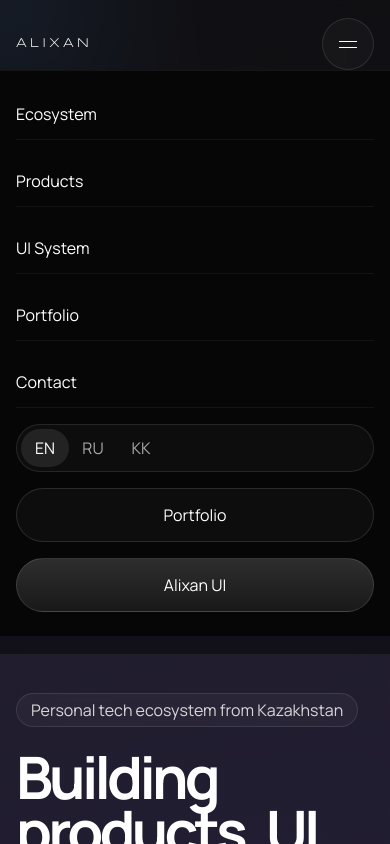
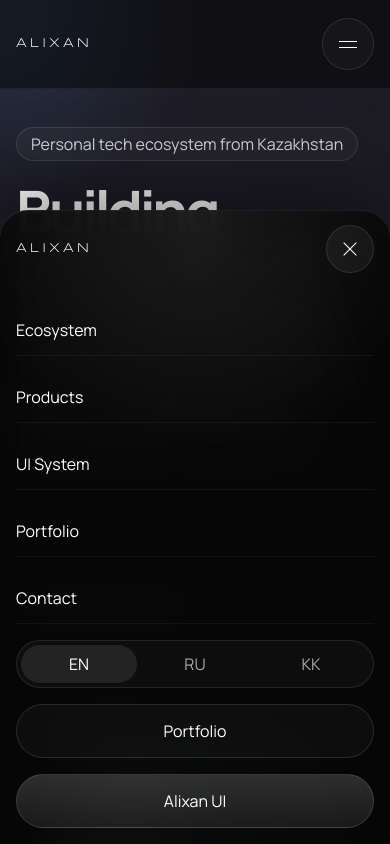
Before and after one commit to alixan-engineer/alixan, a Nuxt app: page / in a window 390 px wide. Both pictures are taken after a click on the button "Open navigation". Shown: the top 844 px of the page. Built offline with nearby package versions, Linux system fonts and the light colour scheme.

Commit message:
style: refactor main.scss for improved readability and consistency
feat: enhance mobile menu in AppHeader.vue with close button and teleport

i18n: add closeMenu translation for English, Kazakh, and Russian locales

chore: add VSCode settings for i18n-ally locales paths

```diff
--- a/app/assets/styles/main.scss
+++ b/app/assets/styles/main.scss
@@ -35,7 +35,11 @@
 	font-family: 'Manrope', sans-serif;
 	color: var(--text-primary);
 	background:
-    radial-gradient(circle at top left, rgba(255, 255, 255, 0.08), transparent 30%),
+		radial-gradient(
+			circle at top left,
+			rgba(255, 255, 255, 0.08),
+			transparent 30%
+		),
 		radial-gradient(circle at 82% 16%, $accent-violet, transparent 26%),
 		radial-gradient(circle at 70% 30%, $accent-blue, transparent 22%),
 		linear-gradient(180deg, #060606 0%, #050505 50%, #090909 100%);
@@ -86,7 +90,12 @@
 	width: 380px;
 	height: 380px;
 	border-radius: 50%;
-  background: radial-gradient(circle, rgba(80, 160, 255, 0.18), rgba(80, 160, 255, 0.03) 58%, transparent 75%);
+	background: radial-gradient(
+		circle,
+		rgba(80, 160, 255, 0.18),
+		rgba(80, 160, 255, 0.03) 58%,
+		transparent 75%
+	);
 	filter: blur(16px);
 	transition: opacity 240ms ease;
 }
@@ -147,10 +156,18 @@
 .loader-fade-enter-active,
 .loader-fade-leave-active,
 .page-enter-active,
-.page-leave-active,
+.page-leave-active {
+	transition:
+		opacity 0.5s ease,
+		transform 0.5s ease;
+}
+
 .menu-fade-enter-active,
 .menu-fade-leave-active {
-  transition: opacity 0.5s ease, transform 0.5s ease;
+	transition:
+		opacity 180ms ease,
+		transform 220ms cubic-bezier(0.22, 1, 0.36, 1);
+	will-change: opacity, transform;
 }
 
 .loader-fade-leave-to,
@@ -159,6 +176,11 @@
 .menu-fade-enter-from,
 .menu-fade-leave-to {
 	opacity: 0;
+}
+
+.menu-fade-enter-from,
+.menu-fade-leave-to {
+	transform: translate3d(0, 100%, 0);
 }
 
 main,
@@ -235,8 +257,19 @@
 }
 
 .mobile-menu {
-  border-top: 1px solid rgba(255, 255, 255, 0.06);
-  background: rgba(6, 6, 6, 0.92);
+	position: fixed;
+	left: 0;
+	right: 0;
+	bottom: 0;
+	z-index: 70;
+	padding: 10px 0 calc(16px + env(safe-area-inset-bottom));
+	border-top: 1px solid rgba(255, 255, 255, 0.1);
+	border-radius: 28px 28px 0 0;
+	background:
+		radial-gradient(circle at 50% 0%, rgba(255, 255, 255, 0.08), transparent 36%),
+		rgba(6, 6, 6, 0.96);
+	backdrop-filter: blur(22px);
+	box-shadow: 0 -24px 80px rgba(0, 0, 0, 0.42);
 }
 
 .mobile-menu__inner,
@@ -247,7 +280,42 @@
 }
 
 .mobile-menu__inner {
-  padding: 18px 0 24px;
+	padding: 4px 0 0;
+}
+
+.mobile-menu__header {
+	display: flex;
+	align-items: center;
+	justify-content: space-between;
+	gap: 18px;
+	padding-bottom: 16px;
+}
+
+.mobile-menu__close {
+	position: relative;
+	width: 48px;
+	height: 48px;
+	border: 1px solid var(--border);
+	border-radius: 999px;
+	background: rgba(255, 255, 255, 0.05);
+	padding: 0;
+}
+
+.mobile-menu__close span {
+	position: absolute;
+	top: 50%;
+	left: 50%;
+	width: 18px;
+	height: 1px;
+	background: var(--text-primary);
+}
+
+.mobile-menu__close span:first-child {
+	transform: translate(-50%, -50%) rotate(45deg);
+}
+
+.mobile-menu__close span:last-child {
+	transform: translate(-50%, -50%) rotate(-45deg);
 }
 
 .mobile-menu__nav a {
@@ -271,7 +339,9 @@
 	justify-content: center;
 	border-radius: 999px;
 	color: var(--text-secondary);
-  transition: background 180ms ease, color 180ms ease;
+	transition:
+		background 180ms ease,
+		color 180ms ease;
 }
 
 .language-switcher__item.is-active {
@@ -363,9 +433,21 @@
 	transform: translateX(-50%);
 	border-radius: 50%;
 	background:
-    radial-gradient(circle at 30% 30%, rgba(255, 255, 255, 0.72), rgba(143, 199, 255, 0.26) 24%, rgba(0, 0, 0, 0.04) 56%, transparent 74%),
-    linear-gradient(145deg, rgba(255, 255, 255, 0.22), rgba(255, 255, 255, 0.04));
-  box-shadow: inset 0 0 45px rgba(255, 255, 255, 0.1), 0 30px 90px rgba(95, 128, 255, 0.14);
+		radial-gradient(
+			circle at 30% 30%,
+			rgba(255, 255, 255, 0.72),
+			rgba(143, 199, 255, 0.26) 24%,
+			rgba(0, 0, 0, 0.04) 56%,
+			transparent 74%
+		),
+		linear-gradient(
+			145deg,
+			rgba(255, 255, 255, 0.22),
+			rgba(255, 255, 255, 0.04)
+		);
+	box-shadow:
+		inset 0 0 45px rgba(255, 255, 255, 0.1),
+		0 30px 90px rgba(95, 128, 255, 0.14);
 	animation: float-orb 9s ease-in-out infinite;
 }
 
@@ -395,14 +477,14 @@
 }
 
 .hero-visual__node--two {
-  top: 46%;
+	top: 32%;
 	right: 8%;
 	animation: float-node 7s ease-in-out infinite reverse;
 }
 
 .hero-visual__node--three {
 	left: 14%;
-  bottom: 42%;
+	bottom: 50%;
 	animation: float-node 8s ease-in-out infinite;
 }
 
@@ -447,7 +529,12 @@
 }
 
 .ecosystem-grid {
-  grid-template-columns: repeat(4, minmax(0, 1fr));
+	grid-template-columns: repeat(3, minmax(0, 1fr));
+	align-items: stretch;
+}
+
+.ecosystem-grid > .reveal-block {
+	height: 100%;
 }
 
 .ecosystem-card,
@@ -460,7 +547,23 @@
 .ecosystem-card {
 	@include hover-lift;
 	display: grid;
-  gap: 18px;
+	grid-template-rows: auto minmax(0, 1fr) auto;
+	gap: 22px;
+	height: 100%;
+	min-height: 280px;
+	padding: 32px;
+	overflow: hidden;
+}
+
+.ecosystem-card p {
+	margin: 0;
+	max-width: 92%;
+	font-size: 1.02rem;
+}
+
+.ecosystem-card .app-button {
+	width: 100%;
+	align-self: end;
 }
 
 .ecosystem-card h3,
@@ -494,7 +597,11 @@
 	border-bottom: 1px solid rgba(255, 255, 255, 0.08);
 	background:
 		radial-gradient(circle at 28% 20%, var(--product-glow), transparent 30%),
-    linear-gradient(135deg, rgba(255, 255, 255, 0.08), rgba(255, 255, 255, 0.02));
+		linear-gradient(
+			135deg,
+			rgba(255, 255, 255, 0.08),
+			rgba(255, 255, 255, 0.02)
+		);
 	position: relative;
 }
 
@@ -608,7 +715,10 @@
 	border: 1px solid rgba(255, 255, 255, 0.1);
 	color: var(--text-secondary);
 	background: rgba(255, 255, 255, 0.03);
-  transition: transform 180ms ease, color 180ms ease, border-color 180ms ease;
+	transition:
+		transform 180ms ease,
+		color 180ms ease,
+		border-color 180ms ease;
 }
 
 .build-public-panel__links a:hover {
@@ -671,7 +781,10 @@
 	justify-content: center;
 	border-radius: 999px;
 	border: 1px solid rgba(255, 255, 255, 0.12);
-  transition: transform 180ms ease, border-color 180ms ease, background 180ms ease;
+	transition:
+		transform 180ms ease,
+		border-color 180ms ease,
+		background 180ms ease;
 }
 
 .app-button:hover {
@@ -680,7 +793,11 @@
 }
 
 .app-button--primary {
-  background: linear-gradient(180deg, rgba(255, 255, 255, 0.16), rgba(255, 255, 255, 0.08));
+	background: linear-gradient(
+		180deg,
+		rgba(255, 255, 255, 0.16),
+		rgba(255, 255, 255, 0.08)
+	);
 }
 
 .app-button--ghost {
@@ -710,7 +827,9 @@
 .reveal-block {
 	opacity: 0;
 	transform: translateY(28px);
-  transition: opacity 0.7s ease, transform 0.7s ease;
+	transition:
+		opacity 0.7s ease,
+		transform 0.7s ease;
 }
 
 .reveal-block.is-visible {
@@ -761,6 +880,17 @@
 
 	.site-header__menu {
 		display: inline-block;
+	}
+
+	.mobile-menu .language-switcher {
+		display: grid;
+		grid-template-columns: repeat(3, minmax(0, 1fr));
+		width: 100%;
+	}
+
+	.mobile-menu .language-switcher__item {
+		min-width: 0;
+		width: 100%;
 	}
 
 	.hero-section__grid,
--- a/app/components/layout/AppHeader.vue
+++ b/app/components/layout/AppHeader.vue
@@ -48,9 +48,25 @@
       </div>
     </div>
 
+    <Teleport to="body">
       <Transition name="menu-fade">
-      <div v-if="isMenuOpen" class="mobile-menu">
+        <div v-show="isMenuOpen" class="mobile-menu">
           <div class="container mobile-menu__inner">
+            <div class="mobile-menu__header">
+              <NuxtLink class="site-header__brand" :to="localePath('/')" @click="isMenuOpen = false">
+                {{ t('common.brand') }}
+              </NuxtLink>
+              <button
+                class="mobile-menu__close"
+                type="button"
+                :aria-label="t('header.closeMenu')"
+                @click="isMenuOpen = false"
+              >
+                <span />
+                <span />
+              </button>
+            </div>
+
             <nav class="mobile-menu__nav" aria-label="Mobile">
               <a v-for="item in navItems" :key="item.href" :href="item.href" @click="isMenuOpen = false">
                 {{ item.label }}
@@ -58,7 +74,7 @@
             </nav>
 
             <div class="mobile-menu__footer">
-            <LanguageSwitcher />
+              <LanguageSwitcher class="mobile-menu__languages" />
               <AppButton href="https://portfolio.alixan.kz" variant="ghost" block>
                 {{ t('header.portfolioCta') }}
               </AppButton>
@@ -67,5 +83,6 @@
           </div>
         </div>
       </Transition>
+    </Teleport>
   </header>
 </template>
--- a/i18n/locales/en.json
+++ b/i18n/locales/en.json
@@ -11,6 +11,7 @@
   "header": {
     "language": "Language",
     "menu": "Open navigation",
+    "closeMenu": "Close navigation",
     "portfolioCta": "Portfolio",
     "uiCta": "Alixan UI",
     "nav": {
--- a/i18n/locales/kk.json
+++ b/i18n/locales/kk.json
@@ -11,6 +11,7 @@
   "header": {
     "language": "Тіл",
     "menu": "Навигацияны ашу",
+    "closeMenu": "Навигацияны жабу",
     "portfolioCta": "Портфолио",
     "uiCta": "Alixan UI",
     "nav": {
--- a/i18n/locales/ru.json
+++ b/i18n/locales/ru.json
@@ -11,6 +11,7 @@
   "header": {
     "language": "Язык",
     "menu": "Открыть навигацию",
+    "closeMenu": "Закрыть навигацию",
     "portfolioCta": "Портфолио",
     "uiCta": "Alixan UI",
     "nav": {
```
Lines whose indentation alone changed are shown as unchanged.
